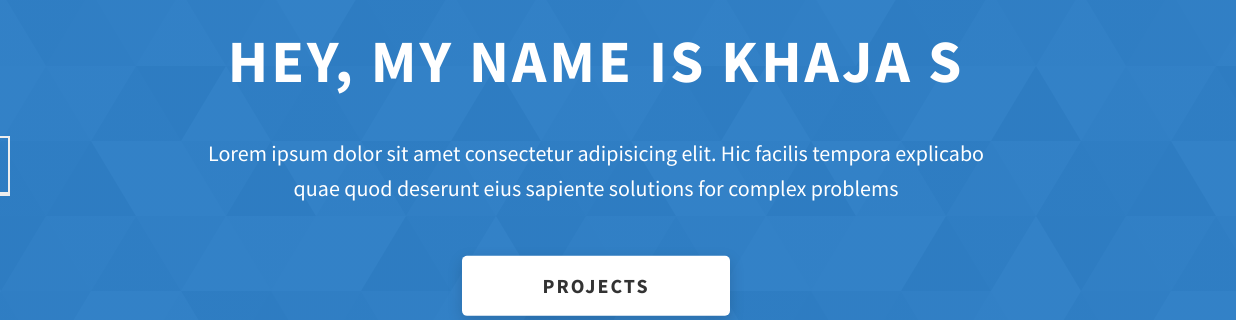
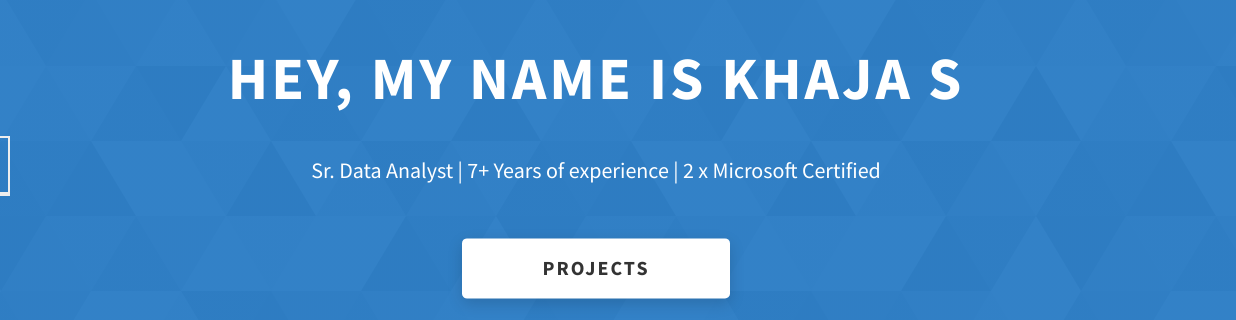
Before and after one commit to Hafeezuddin-DA/Hafeezuddin-DA.github.io, a website: page index.html in a window 1280 px wide. Shown: the part 234-554 px from the top of the page, 44-1280 px from the left. Drawn offline with Linux system fonts and the light colour scheme.

Commit message:
Intro changes

```diff
--- a/index.html
+++ b/index.html
@@ -87,9 +87,7 @@
         <h1 class="heading-primary">Hey, My name is Khaja S</h1>
         <div class="home-hero__info">
           <p class="text-primary">
-            Lorem ipsum dolor sit amet consectetur adipisicing elit. Hic facilis
-            tempora explicabo quae quod deserunt eius sapiente solutions for
-            complex problems
+            Sr. Data Analyst | 7+ Years of experience | 2 x Microsoft Certified
           </p>
         </div>
         <div class="home-hero__cta">
```
